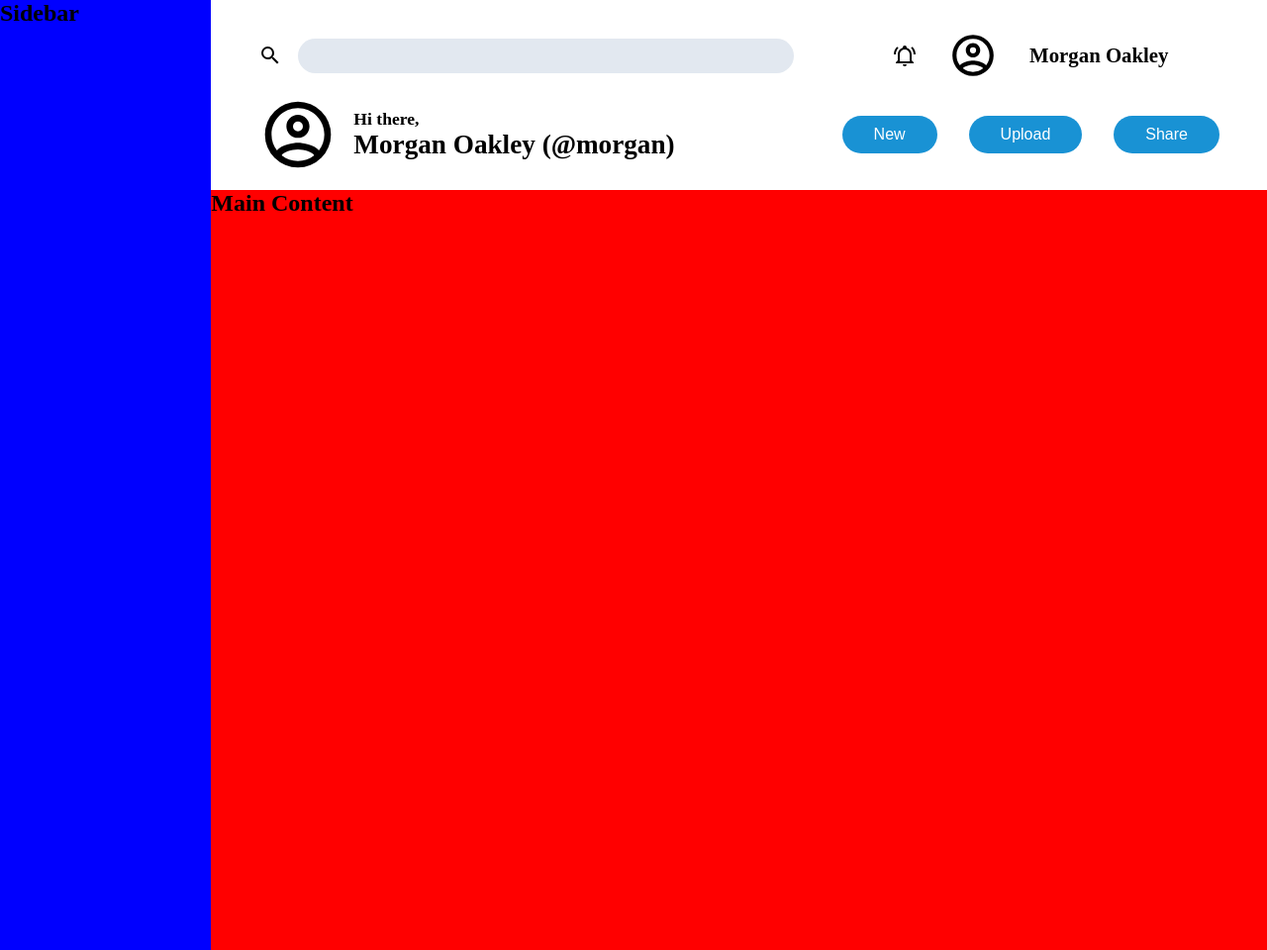
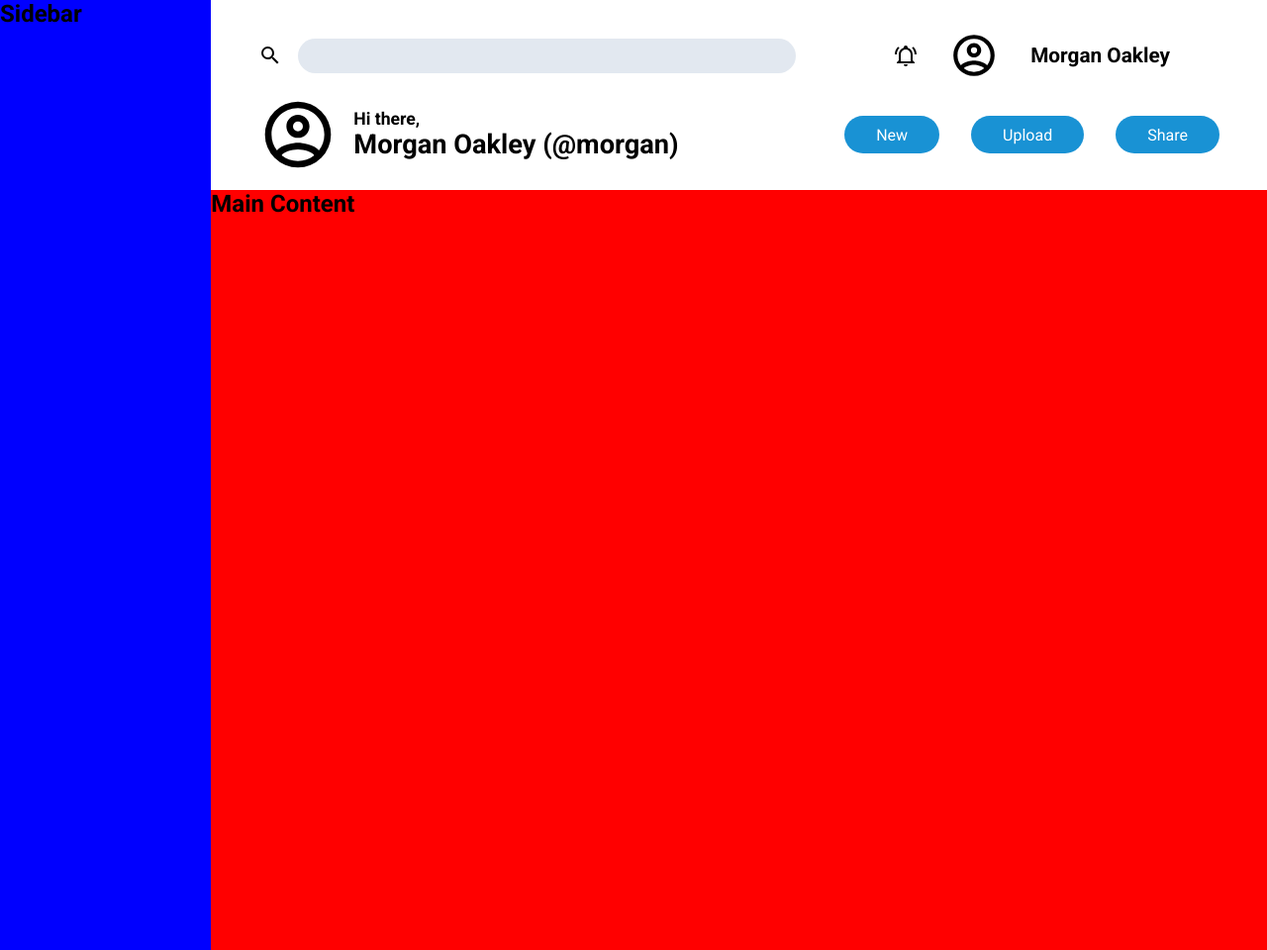
Before and after one commit to cganzon/odin-admin-dashboard, a plain HTML site: page index.html in a window 1280 px wide. Shown: the whole page at 99% size. Drawn offline with Linux system fonts and the light colour scheme.

Commit message:
add google font

```diff
--- a/styles.css
+++ b/styles.css
@@ -1,3 +1,5 @@
+@import url('https://fonts.googleapis.com/css2?family=Roboto:wght@400;700&display=swap');
+
 *,
 *::before,
 *::after {
@@ -7,6 +9,7 @@
 }
 
 body {
+    font-family: 'Roboto', sans-serif;
     display: grid;
     grid-template: 1fr 4fr / 1fr 5fr;
     min-height: 100vh;
@@ -20,6 +23,11 @@ button {
     padding: 0.6rem 2rem;
     border-radius: 20px;
     font-size: 1rem;
+}
+
+button,
+input {
+    font-family: inherit;
 }
 
 .header {
```
